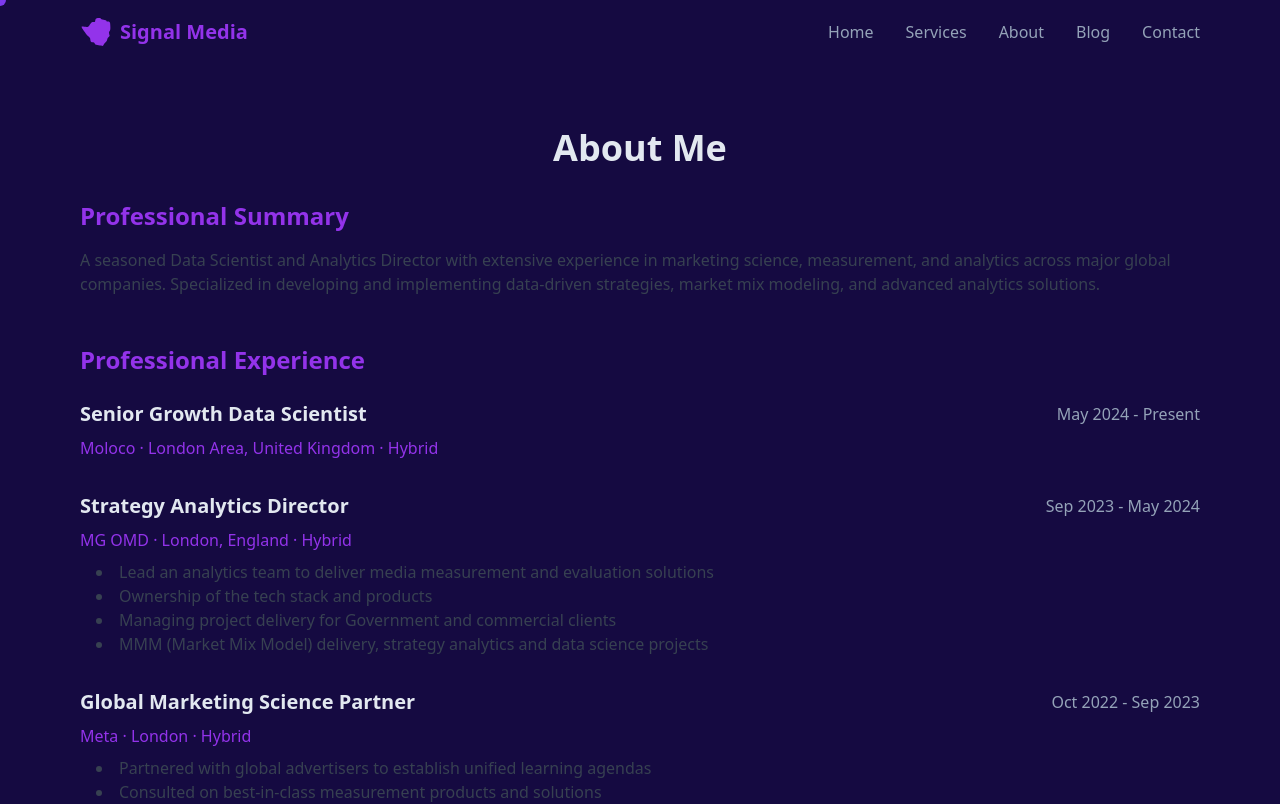
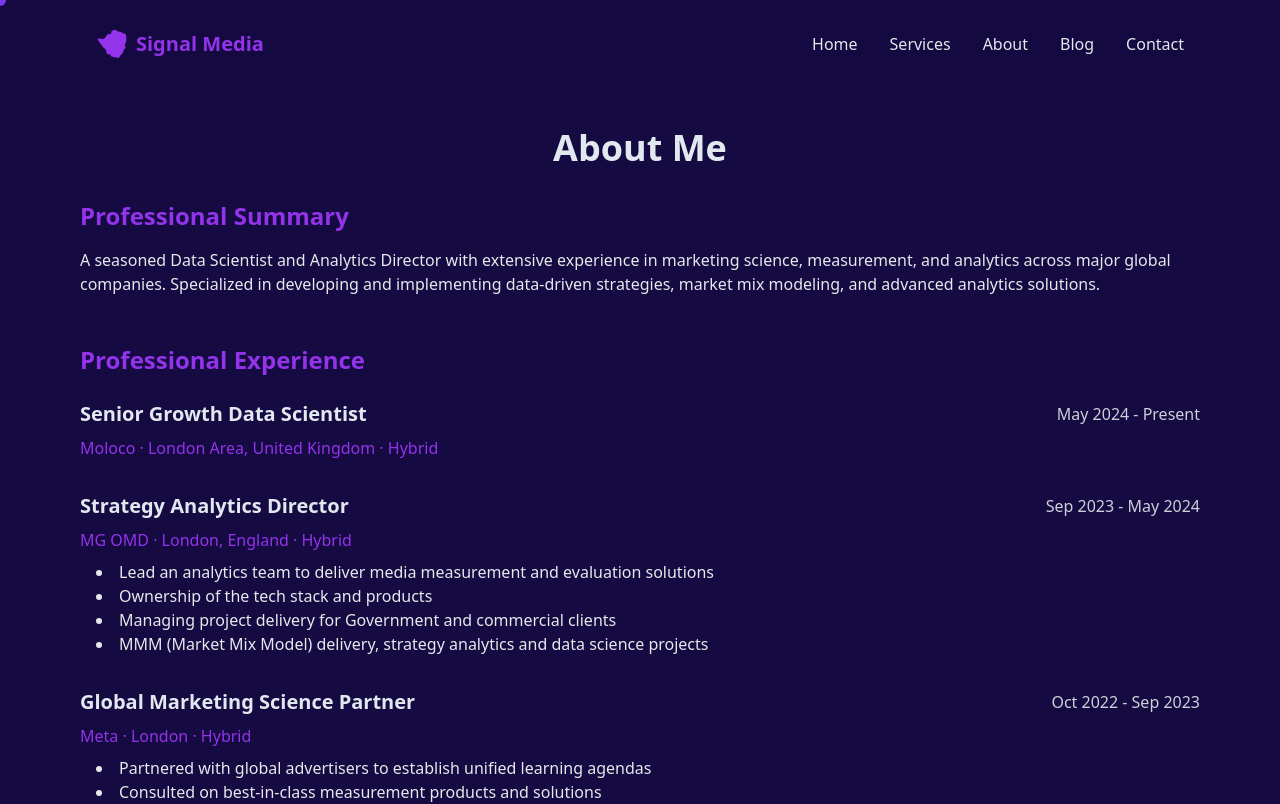
Before and after one commit to alaricjames/signal-media-project, a React (Vite) app: page /about in a window 1280 px wide. Shown: the top 804 px of the page. Built offline with nearby package versions, Linux system fonts and the light colour scheme.

Commit message:
colour v3

```diff
--- a/src/App.css
+++ b/src/App.css
@@ -57,11 +57,15 @@
 
 /* Text styles */
 .text-gray-600 {
-  color: var(--text-muted);
+  color: rgba(255, 255, 255, 0.8);  /* Consistent pale gray */
+}
+
+.text-gray-700 {
+  color: rgba(255, 255, 255, 0.9);  /* Slightly brighter */
 }
 
 .text-gray-900 {
-  color: var(--text-bright);
+  color: #ffffff;  /* Full white for emphasis */
 }
 
 /* Links and interactive elements */
@@ -154,3 +158,12 @@
 .border-blue-600 {
   border-left-color: var(--primary-blue);
 }
+
+/* Navbar specific styles */
+.navbar-text {
+  color: rgba(255, 255, 255, 0.8);
+}
+
+.navbar-text:hover {
+  color: #ffffff;
+}
--- a/src/components/Navbar.jsx
+++ b/src/components/Navbar.jsx
@@ -30,13 +30,13 @@
   }, [location]);
 
   return (
-    <nav className={`fixed w-full transition-all duration-300 z-50 ${
+    <nav className={`fixed w-full transition-all duration-300 z-50 mx-auto px-4 mt-4 rounded-full max-w-6xl left-1/2 -translate-x-1/2 ${
       isScrolled
-        ? 'bg-opacity-85 backdrop-blur-md shadow-lg'
-        : 'bg-transparent'
+        ? 'bg-[#150a41]/60 backdrop-blur-md shadow-lg'
+        : 'bg-[#150a41]/40 backdrop-blur-sm'
     }`}>
       <div className="max-w-6xl mx-auto px-4">
-        <div className="flex justify-between items-center h-16">
+        <div className="flex justify-between items-center py-3">
           <div className="flex items-center">
             <Link to="/" className="flex items-center" onClick={handleNavigation}>
               <svg
@@ -53,18 +53,18 @@
 
           {/* Desktop Navigation */}
           <div className="hidden md:flex items-center space-x-8">
-            <Link to="/#home" className="text-gray-600 hover:text-gray-900">Home</Link>
-            <Link to="/#services" className="text-gray-600 hover:text-gray-900">Services</Link>
-            <Link to="/about" className="text-gray-600 hover:text-gray-900">About</Link>
-            <Link to="/blog" className="text-gray-600 hover:text-gray-900">Blog</Link>
-            <Link to="/#contact" className="text-gray-600 hover:text-gray-900">Contact</Link>
+            <Link to="/#home" className="text-gray-200 hover:text-white">Home</Link>
+            <Link to="/#services" className="text-gray-200 hover:text-white">Services</Link>
+            <Link to="/about" className="text-gray-200 hover:text-white">About</Link>
+            <Link to="/blog" className="text-gray-200 hover:text-white">Blog</Link>
+            <Link to="/#contact" className="text-gray-200 hover:text-white">Contact</Link>
           </div>
 
           {/* Mobile menu button */}
           <div className="md:hidden">
             <button
               onClick={() => setIsMobileMenuOpen(!isMobileMenuOpen)}
-              className="text-gray-600 hover:text-gray-900 focus:outline-none"
+              className="text-gray-200 hover:text-white focus:outline-none"
             >
               <svg className="h-6 w-6" fill="none" stroke="currentColor" viewBox="0 0 24 24">
                 <path strokeLinecap="round" strokeLinejoin="round" strokeWidth="2" d="M4 6h16M4 12h16M4 18h16"/>
@@ -73,14 +73,14 @@
           </div>
         </div>
 
-        {/* Mobile Menu - Updated styling */}
-        <div className={`${isMobileMenuOpen ? 'block' : 'hidden'} md:hidden bg-white shadow-lg mt-2 absolute left-0 right-0 top-full`}>
+        {/* Mobile Menu */}
+        <div className={`${isMobileMenuOpen ? 'block' : 'hidden'} md:hidden bg-[#150a41]/90 backdrop-blur-md shadow-lg mt-2 rounded-lg`}>
           <div className="px-2 pt-2 pb-3 space-y-1">
-            <Link to="/#home" className="block px-3 py-2 text-gray-600 hover:text-gray-900 hover:bg-gray-50 rounded-sm">Home</Link>
-            <Link to="/#services" className="block px-3 py-2 text-gray-600 hover:text-gray-900 hover:bg-gray-50 rounded-sm">Services</Link>
-            <Link to="/about" className="block px-3 py-2 text-gray-600 hover:text-gray-900 hover:bg-gray-50 rounded-sm">About</Link>
-            <Link to="/blog" className="block px-3 py-2 text-gray-600 hover:text-gray-900 hover:bg-gray-50 rounded-sm">Blog</Link>
-            <Link to="/#contact" className="block px-3 py-2 text-gray-600 hover:text-gray-900 hover:bg-gray-50 rounded-sm">Contact</Link>
+            <Link to="/#home" className="block px-3 py-2 text-gray-200 hover:text-white hover:bg-[#150a41]/80 rounded-sm">Home</Link>
+            <Link to="/#services" className="block px-3 py-2 text-gray-200 hover:text-white hover:bg-[#150a41]/80 rounded-sm">Services</Link>
+            <Link to="/about" className="block px-3 py-2 text-gray-200 hover:text-white hover:bg-[#150a41]/80 rounded-sm">About</Link>
+            <Link to="/blog" className="block px-3 py-2 text-gray-200 hover:text-white hover:bg-[#150a41]/80 rounded-sm">Blog</Link>
+            <Link to="/#contact" className="block px-3 py-2 text-gray-200 hover:text-white hover:bg-[#150a41]/80 rounded-sm">Contact</Link>
           </div>
         </div>
       </div>
```
